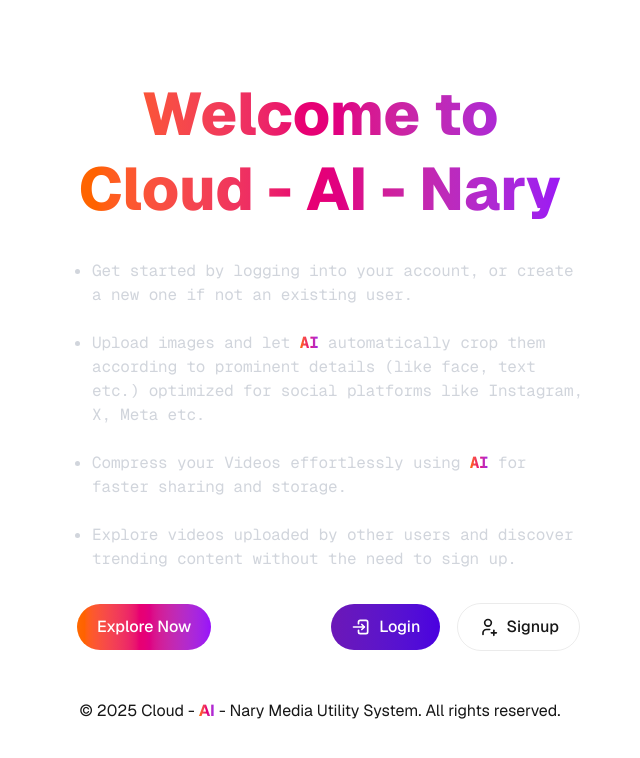
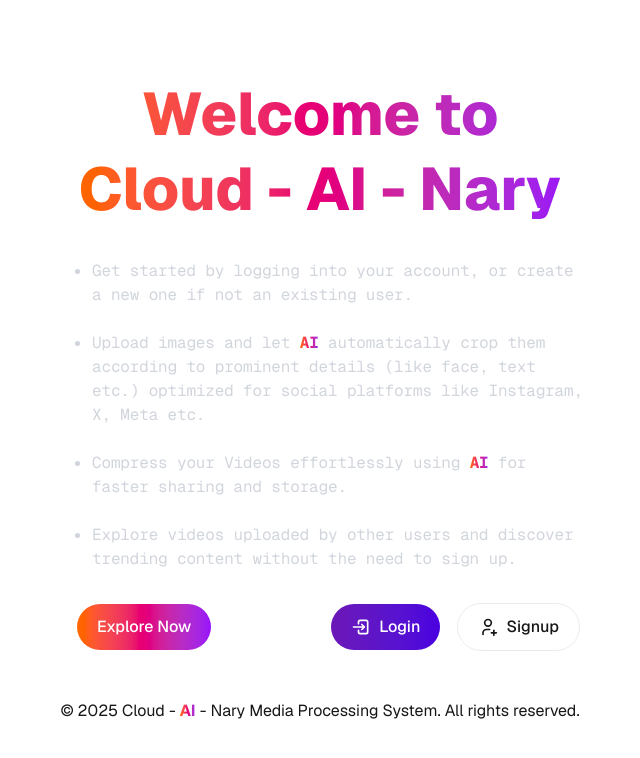
Before and after one commit to aadityaverma06/Cloud-AI-Nary-Media-Processing-System-Next.js-Full-Stack, a Next.js app: page / in a window 1280 px wide. Shown: the top 758 px of the page, without its empty margins (312-952 px from the left). Built offline with nearby package versions, Linux system fonts and the light colour scheme; no server answers.

Commit message:
Change Title

```diff
--- a/src/app/layout.js
+++ b/src/app/layout.js
@@ -15,7 +15,7 @@ const geistMono = Geist_Mono({
 });
 
 export const metadata = {
-  title: "Cloud-AI-Nary Media Utility System ",
+  title: "Cloud-AI-Nary Media Processing System",
   description: "Generated by create next app",
 };
 
--- a/src/app/page.js
+++ b/src/app/page.js
@@ -99,7 +99,7 @@ export default function Home() {
         <span className="bg-clip-text font-bold bg-gradient-to-r text-transparent  from-orange-500 via-pink-600 to-purple-600">
           AI
         </span>{" "}
-        - Nary Media Utility System. All rights reserved.
+        - Nary Media Processing System. All rights reserved.
       </footer>
     </div>
   );
```
Also changed, not shown: 1 other file (tests, documents, lock files or other folders).
